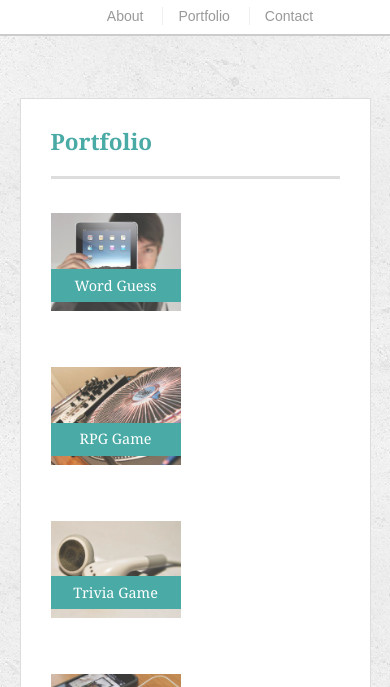
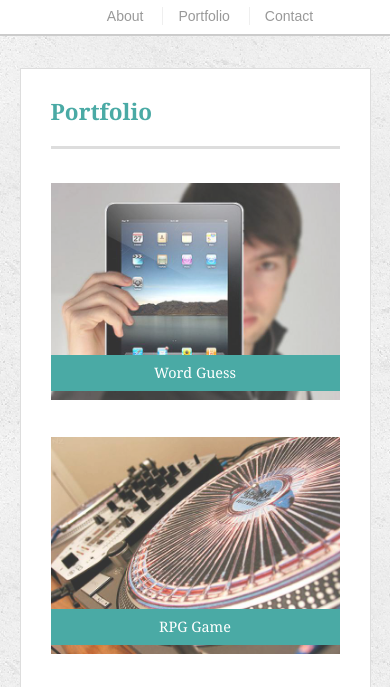
Before and after one commit to e0marina/Responsive-Portfolio, a plain HTML site: page portfolio.html in a window 390 px wide. Shown: the part 76-763 px from the top of the page. Drawn offline with Linux system fonts and the light colour scheme.

Commit message:
portfolio page works all 3 sizes

```diff
--- a/assets/css/style.css
+++ b/assets/css/style.css
@@ -328,14 +328,18 @@ input[type=submit] {
   /* main */
   .main-section {
     width: 100%;
-    height: 380px;
+
   }
 
   #main-container {
     padding-top: 0%;
   }
 
+  /*portfolio*/
 
+  .work {
+    width: 30%;
+  }
 
   .auth-image {
     width: 242px;
@@ -358,7 +362,7 @@ input[type=submit] {
    .container {
      width: 100%;
      padding: 0px;
-     margin: 0px;
+     /*margin: 0px;*/
    }
 
   #masthead {
@@ -366,14 +370,12 @@ input[type=submit] {
      height: 13%;
      min-height: 112.44px;
      position: static;
+     margin: 0;
 
   }
 
-
    #logo {
      width: 100%;
-
-
 
    }
 
@@ -404,6 +406,13 @@ input[type=submit] {
 
   }
 
+  /* portfolio */
+
+  .work {
+    width: 100%;
+    margin-bottom: 2%;
+  }
+
  /*footer* -blargh...how do I get the Copyright centered */
 
 
```
